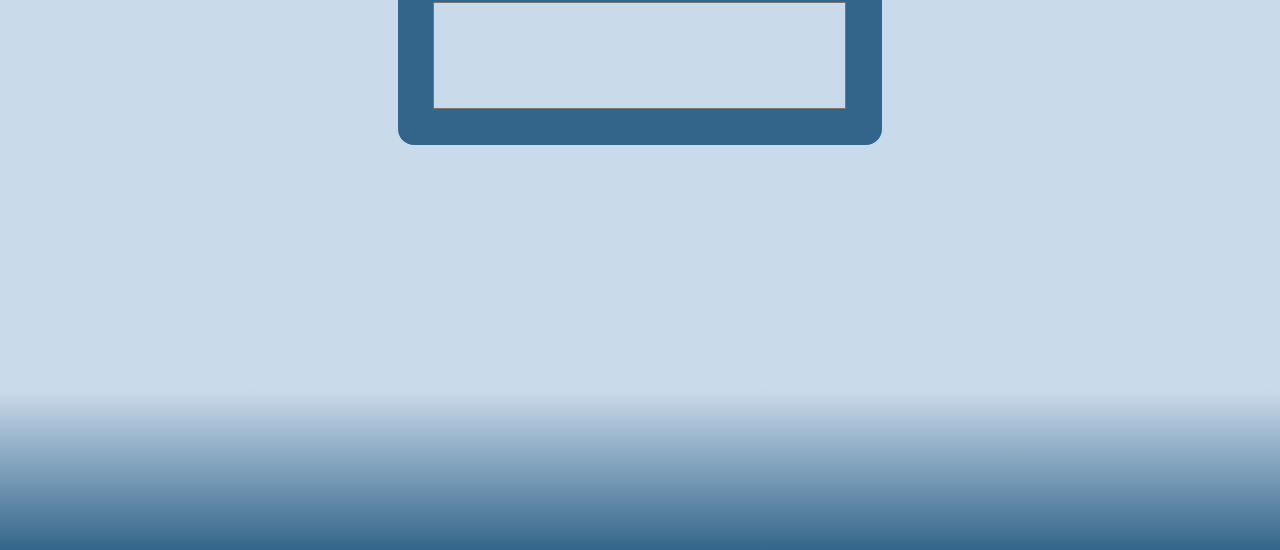
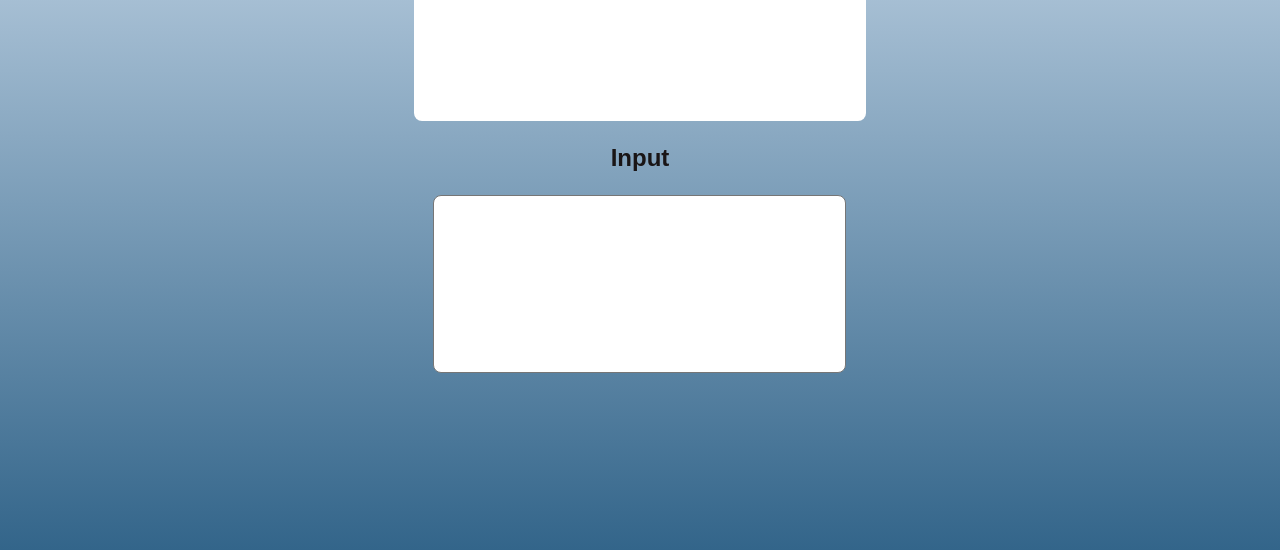
Before and after one commit to delsehi/glagowl, a website: page index.html in a window 1280 px wide. Shown: the part 250-800 px from the top of the page. Drawn offline with Linux system fonts and the light colour scheme.

Commit message:
Update style

```diff
--- a/css/master.css
+++ b/css/master.css
@@ -6,7 +6,7 @@
   --dark: #191516; /* Smoky Black */
 }
 html {
-  height: 100%;
+  height: 100vh;
 }
 
 .wrapper {
@@ -15,13 +15,12 @@ html {
   flex-direction: column;
   padding: 0;
   margin: 0;
-  text-align: center;
   color: var(--dark);
   font-family: sans-serif;
 }
 body {
 /*  background-color: var(--primary);*/
-  background-image: linear-gradient(var(--primary) 80%, var(--third));
+  background-image: linear-gradient(var(--primary) 10%, var(--third) );
   padding: 0;
   margin: 0;
 
@@ -48,23 +47,27 @@ main {
   justify-content: center;
 }
 .boxes {
-  background-color: var(--third);
-  height: 100%;
-  padding: 1rem;
-  border-radius: 0 0 1rem 1rem;
+  max-width: 100vh;
+  padding: 0;
+  margin: 0;
+  display: flex;
+  flex-direction: column;
+  align-items: center;
+  border-radius: 1rem;
+  overflow: hidden;
 }
 
 .box {
-  background-color: var(--primary);
+  border-radius: 0.5rem;
+  background-color: white;
   resize: none;
-  min-width: 1rem;
-  min-height: 5rem;
-  max-width: 50rem;
+  min-width: 80%;
+  min-height: 10rem;
+  max-width: 30rem;
   max-height: 20rem;
   font-family: sans-serif;
   font-size: 2rem;
-  text-align: center;
   padding: 0.5rem;
-  margin-bottom: 1rem;
+  margin: 0.2rem 0.5rem;
   overflow: scroll;
 }
--- a/index.html
+++ b/index.html
@@ -15,10 +15,10 @@
   </header>
   <main>
     <div class="boxes">
-      <div id="result" class="box">
-        Glagolitic text will appear here.
-      </div>
-      <textarea type="textarea" name="Type here." value="Type here." class="box" id="inputBox">
+      <h2>Result</h2>
+      <div id="result" class="box">Glagolitic text will appear here.</div>
+      <h2>Input</h2>
+      <textarea type="textarea" placeholder="Type here." class="box" id="inputBox">
         </textarea>
     </div>
     </div>
--- a/sw.js
+++ b/sw.js
@@ -7,9 +7,7 @@ self.addEventListener('install', (e) => {
       './index.js',
       './css/master.css'
     ])
-  }).catch(error) {
-    console.log(error)
-  }
+  })
   )
 })
 
```
